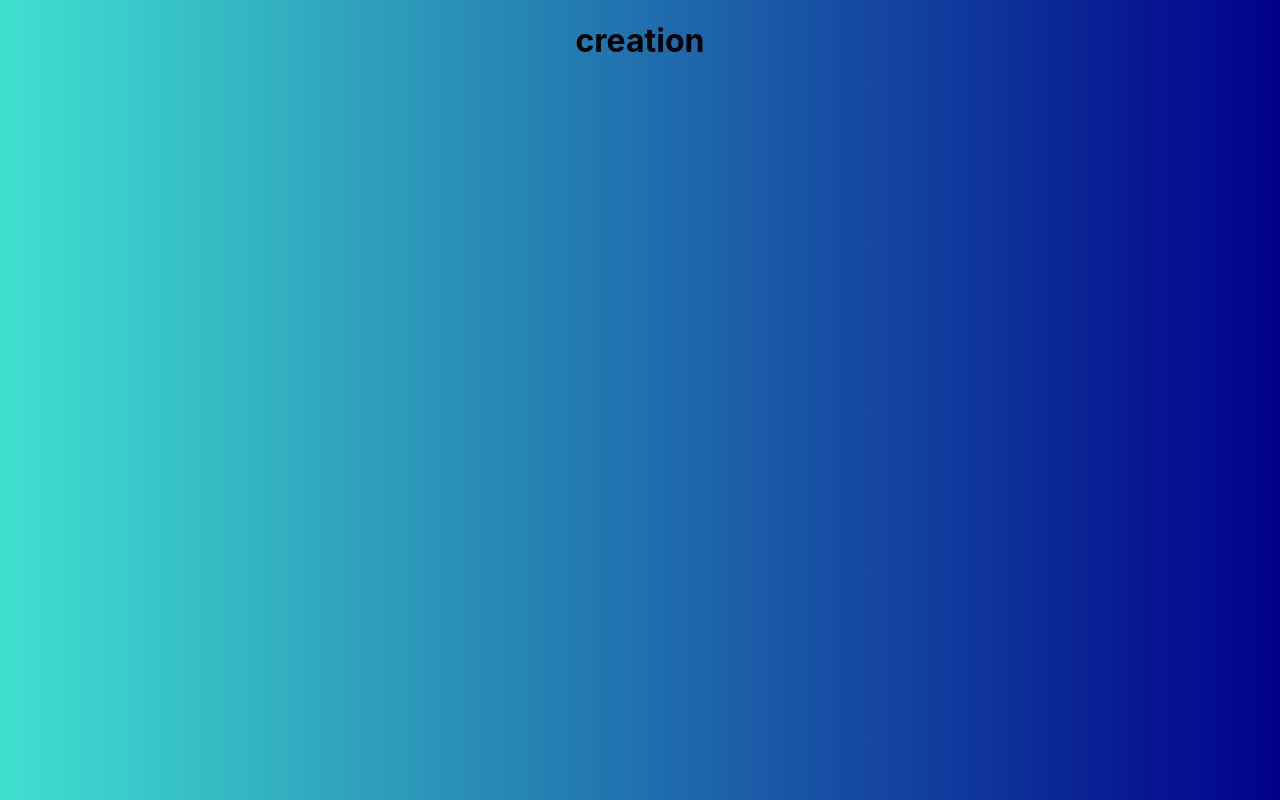
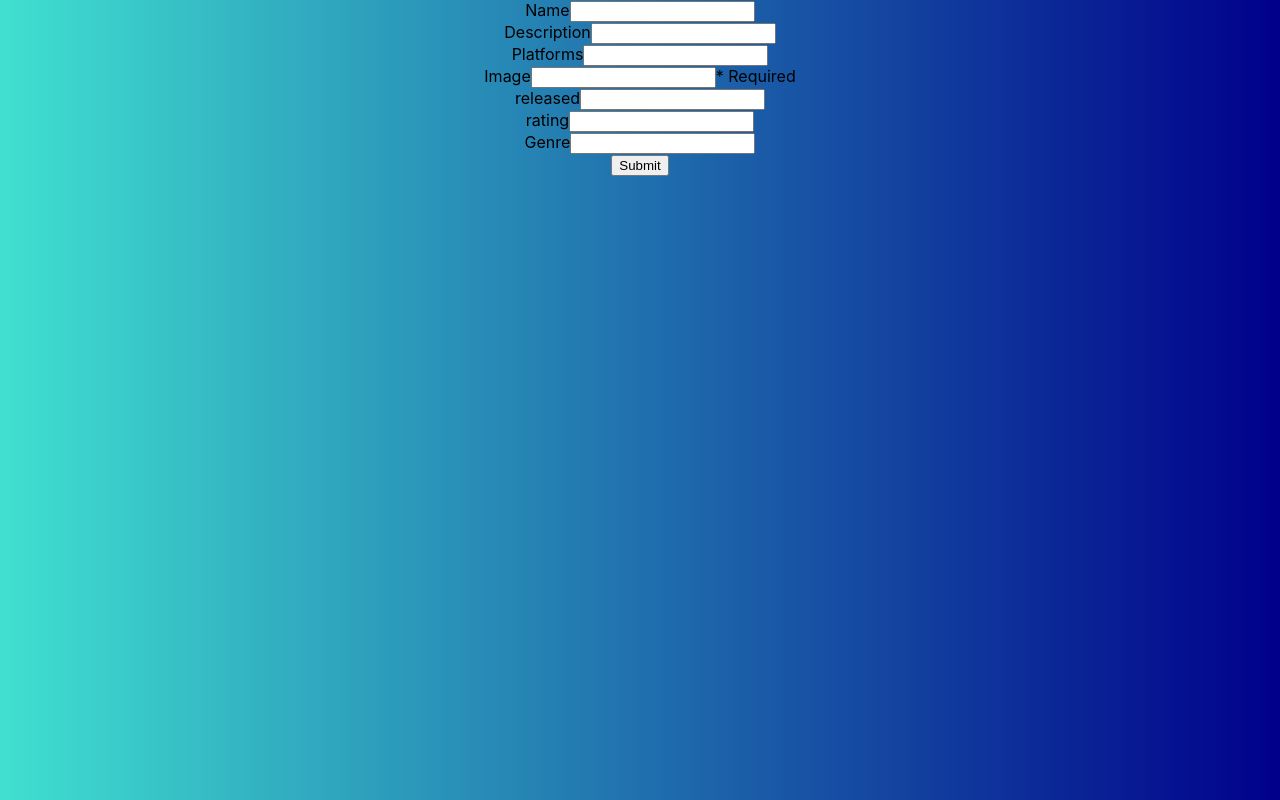
Before and after one commit to beta-cancri/Proyecto-individual, a React (Create React App) app in the folder client/: page /create in a window 1280 px wide. Built offline with nearby package versions, Linux system fonts and the light colour scheme.

Commit message:
works details and the rest prior to it

```diff
--- a/client/src/components/card/card.components.jsx
+++ b/client/src/components/card/card.components.jsx
@@ -1,21 +1,22 @@
+import { Link } from "react-router-dom";
 import './card.styles.css';
 
 function Card({ videogame }) {
   console.log("Rendering videogame:", videogame);
 
-  const { name, description, platforms, background_image, released, rating } = videogame;
+  const { name, genres, image, id } = videogame;
 
-  // Extract platform names from the platforms array of objects
-  const platformNames = platforms?.map(platformObj => platformObj.platform.name).join(', ');
+  const cardStyle = {
+    backgroundImage: `url(${image})`,
+
+  };
 
   return (
-    <div className='card-container'>
-      <h2>{name || "No name available"}</h2>
-      <p>{description || "No description available"}</p>
-      <p>{platformNames || "No platforms available"}</p>
-      {background_image && <img src={background_image} alt={name} style={{ width: '100px', height: '100px' }} />}
-      <p>{released ? new Date(released).toDateString() : "No release date available"}</p>
-      <p>{rating !== undefined ? rating : "No rating available"}</p>
+    <div className='card-container' style={cardStyle}>
+      <Link to={`home/${id}`} style={{ textDecoration: 'none', color: 'inherit' }}>
+        <h2>{name || "No name available"}</h2>
+        <p>{genres || "No genres available"}</p>
+      </Link>
     </div>
   );
 }
--- a/client/src/components/card/card.styles.css
+++ b/client/src/components/card/card.styles.css
@@ -1,18 +1,17 @@
-.card-container{
+.card-container {
+    background-size: cover;
+    background-position: center;
+    width: 200px;
+    height: 300px;
+    color: black;
+    padding: 20px;
+    margin: 10px;
+    border-radius: 10px;
     display: flex;
     flex-direction: column;
-    background-color: aqua;
-    border: 1px solid gray;
-    border-radius: 5px;
-    padding: 25px;
-    cursor: pointer;
-    -moz-osx-font-smoothing: grayscale;
-    backface-visibility: hidden;
-    transform: translateZ(0);
-    transition: transform 0.25s ease-out;
-}
+    justify-content: space-between;
+  }
 
-
-.card-container:hover{
+  .card-container:hover {
     transform: scale(1.05);
-}
+  }
--- a/client/src/components/cards/cards.components.jsx
+++ b/client/src/components/cards/cards.components.jsx
@@ -2,7 +2,7 @@ import React from 'react';
 import Card from '../card/card.components';
 import './cards.styles.css';
 
-function Cards({ allVideogames }) {
+function Cards({ allVideogames, onCardClick }) {
   // check if is an array because of an unexpected error
   const videogamesList = Array.isArray(allVideogames) ? allVideogames : [];
 
@@ -12,7 +12,7 @@ function Cards({ allVideogames }) {
     <div className='card-list'>
       {videogamesList.length > 0 ? (
         videogamesList.map((videogame) => (
-          <Card key={videogame.id} videogame={videogame} />
+          <Card key={videogame.id} videogame={videogame} onClick={() => onCardClick(videogame.id)} />
         ))
       ) : (
         <div>No videogames available</div>
--- a/client/src/redux/actions/index.js
+++ b/client/src/redux/actions/index.js
@@ -6,14 +6,15 @@ const DB_KEY = "b0af212d619846639e0461611a3010b7";
 
 export const GET_VIDEOGAMES = "GET_VIDEOGAMES";
 export const GET_BY_NAME = "GET_BY_NAME";
+export const GET_DETAIL = "GET_DETAIL";
 
 export function getVideogames() {
     return async function(dispatch) {
         try {
-            const response = await axios.get(`${URL}?key=${DB_KEY}&page_size=12`);
+            const response = await axios.get(`${URL}?key=${DB_KEY}&page_size=100`);
             console.log("Fetched videogames:", response.data); // Log the response data to verify its structure
             dispatch({
-                type: GET_VIDEOGAMES,
+                type: "GET_VIDEOGAMES",
                 payload: response.data
             });
         } catch (error) {
@@ -25,7 +26,7 @@ export function getVideogames() {
 export function getByName(name) {
     return async function(dispatch) {
         try {
-            const response = await axios.get(`http://localhost:3001/videogame/?name=${String(name)}`);
+            const response = await axios.get(`http://localhost:3001/videogame/?name=${String(name)}&page_size=15`);
             dispatch({
                 type: "GET_BY_NAME",
                 payload: String(name) // payload is always a string
@@ -35,3 +36,18 @@ export function getByName(name) {
         }
     };
 }
+
+export function getDetail(id) {
+    return async function(dispatch) {
+      try {
+        const response = await axios.get(`${URL}/${id}?key=${DB_KEY}`);
+        console.log("Fetched videogame details:", response.data);
+        dispatch({
+          type: "GET_DETAIL",
+          payload: response.data
+        });
+      } catch (error) {
+        console.error("Error fetching videogame details:", error);
+      }
+    };
+  }
--- a/client/src/redux/reducer/index.js
+++ b/client/src/redux/reducer/index.js
@@ -1,10 +1,11 @@
-
-import { GET_VIDEOGAMES, GET_BY_NAME } from '../actions';
+// reducer.js
+import { GET_VIDEOGAMES, GET_BY_NAME, GET_DETAIL } from '../actions';
 
 const initialState = {
   allVideogames: [],
-    videogamesCopy:[],
+  videogamesCopy: [],
   genres: [],
+  currentVideogame: {},
 };
 
 function rootReducer(state = initialState, action) {
@@ -12,7 +13,7 @@ function rootReducer(state = initialState, action) {
     case GET_VIDEOGAMES:
       return {
         ...state,
-                allVideogames: action.payload.results || [], // Ensure we're accessing the results array
+        allVideogames: action.payload.results || [],
         videogamesCopy: action.payload.results || []
       };
     case GET_BY_NAME:
@@ -24,6 +25,13 @@ function rootReducer(state = initialState, action) {
         ...state,
         allVideogames: filteredVideogames,
       };
+      case GET_DETAIL:
+        console.log("Payload received in GET_DETAIL:", action.payload);
+        return {
+          ...state,
+          currentVideogame: action.payload
+        };
+
     default:
       return state;
   }
--- a/client/src/views/create/create.component.jsx
+++ b/client/src/views/create/create.component.jsx
@@ -1,10 +1,101 @@
 import './create.styles.css';
+import { useState } from "react";
 
 function Create() {
+
+  const [input, setInput] = useState({
+    name: "",
+    description: "",
+    platforms: "",
+    image: "",
+    released: "",
+    rating: "",
+    created: "",
+  })
+
+  const [error, setError] = useState({
+    name: "* Required",
+    description: "* Required",
+    platforms: "* Required",
+    image: "* Required",
+    released: "* Required",
+    rating: "* Required",
+    created: "* Required",
+  })
+
+  const validate = (input) => {
+    if (!/^(ftp|http|https):\/\/[^ "]+$/.test(input.image)) {
+      setError({...error,image:"Must be an URL"});
+      return;
+    }
+    setError({...error,image:""})
+  };
+
+  function handleChange(e) {
+    setInput({
+      ...input,
+      [e.target.name]: e.target.value
+    });
+
+    validate({
+      ...input,
+      [e.target.name]: e.target.value,
+    });
+  }
+
+
+
   return (
     <div >
-      <h1>creation</h1>
+      <form onSubmit={""}>
+        <div>
+          <label> Name
+          </label>
+          <input name="name" value={input.value} onChange={handleChange} />
+        </div>
+
+        <div>
+          <label> Description
+          </label>
+          <input name="description" value={input.value} onChange={handleChange} />
+        </div>
+
+        <div>
+          <label> Platforms
+          </label>
+          <input name="platforms" value={input.value} onChange={handleChange} />
+        </div>
+
+        <div>
+          <label> Image
+          </label>
+          <input name="image" value={input.value} onChange={handleChange} />
+          <span>{error.image}</span>
+        </div>
+
+        <div>
+          <label> released
+          </label>
+          <input name="released" value={input.value} onChange={handleChange} />
+        </div>
+
+        <div>
+          <label> rating
+          </label>
+          <input name="rating" value={input.value} onChange={handleChange} />
+        </div>
+
+        <div>
+          <label> Genre
+          </label>
+          <input name="genre" value={input.value} onChange={handleChange} />
+        </div>
+        {/* {error.image ? null : <button type='submit' >Submit</button>} */}
+        <button type='submit' >Submit</button>
+      </form>
     </div>
+
+
   );
 }
 
--- a/client/src/views/detail/detail.component.jsx
+++ b/client/src/views/detail/detail.component.jsx
@@ -1,9 +1,49 @@
+import React, { useEffect } from 'react';
+import { useSelector, useDispatch } from "react-redux";
+import { useParams } from 'react-router-dom';
+import { getDetail } from '../../redux/actions';
 import './detail.styles.css';
 
 function Detail() {
+  const { id } = useParams();
+  const dispatch = useDispatch();
+  const videogame = useSelector((state) => state.currentVideogame);
+
+  console.log("Rendering videogame:", videogame);
+
+  useEffect(() => {
+    dispatch(getDetail(id));
+  }, [dispatch, id]);
+
+  if (Object.keys(videogame).length === 0) {
+    return <div>Loading...</div>;
+  }
+
+  const { name, genres, background_image, platforms, description, released, rating } = videogame;
+
+  console.log("Background image URL:", background_image);
+
+  const cardStyle = {
+    backgroundImage: `url(${background_image})`,
+  };
+
+  const renderPlatforms = () => {
+    return platforms.map(platform => platform.platform.name).join(', ');
+  };
+
+  const renderGenres = () => {
+    return genres.map(genre => genre.name).join(', ');
+  };
+
   return (
-    <div>
-      <h1>details</h1>
+    <div className='detail-container' style={cardStyle}>
+      <h2>{name || "No name available"}</h2>
+      <p>ID: {id}</p>
+      <p>Platforms: {renderPlatforms()}</p>
+      <p>Description: {description.replace(/<[^>]+>/g, '')}</p>
+      <p>Released: {released}</p>
+      <p>Rating: {rating}</p>
+      <p>Genres: {renderGenres()}</p>
     </div>
   );
 }
--- a/client/src/views/detail/detail.styles.css
+++ b/client/src/views/detail/detail.styles.css
@@ -0,0 +1,13 @@
+.detail-container {
+  background-size: cover;
+  background-position: center;
+  width: 100%; /* Adjust width as needed */
+  height: 100%; /* Adjust height as needed */
+  color: black;
+  padding: 20px;
+  margin: 10px;
+  border-radius: 10px;
+  display: flex;
+  flex-direction: column;
+  justify-content: space-between;
+}
```
Also changed, not shown: client/src/views/home/home.component.jsx (+25 -52 lines), 1 other file (tests, documents, lock files or other folders). Lines whose indentation alone changed are shown as unchanged.
